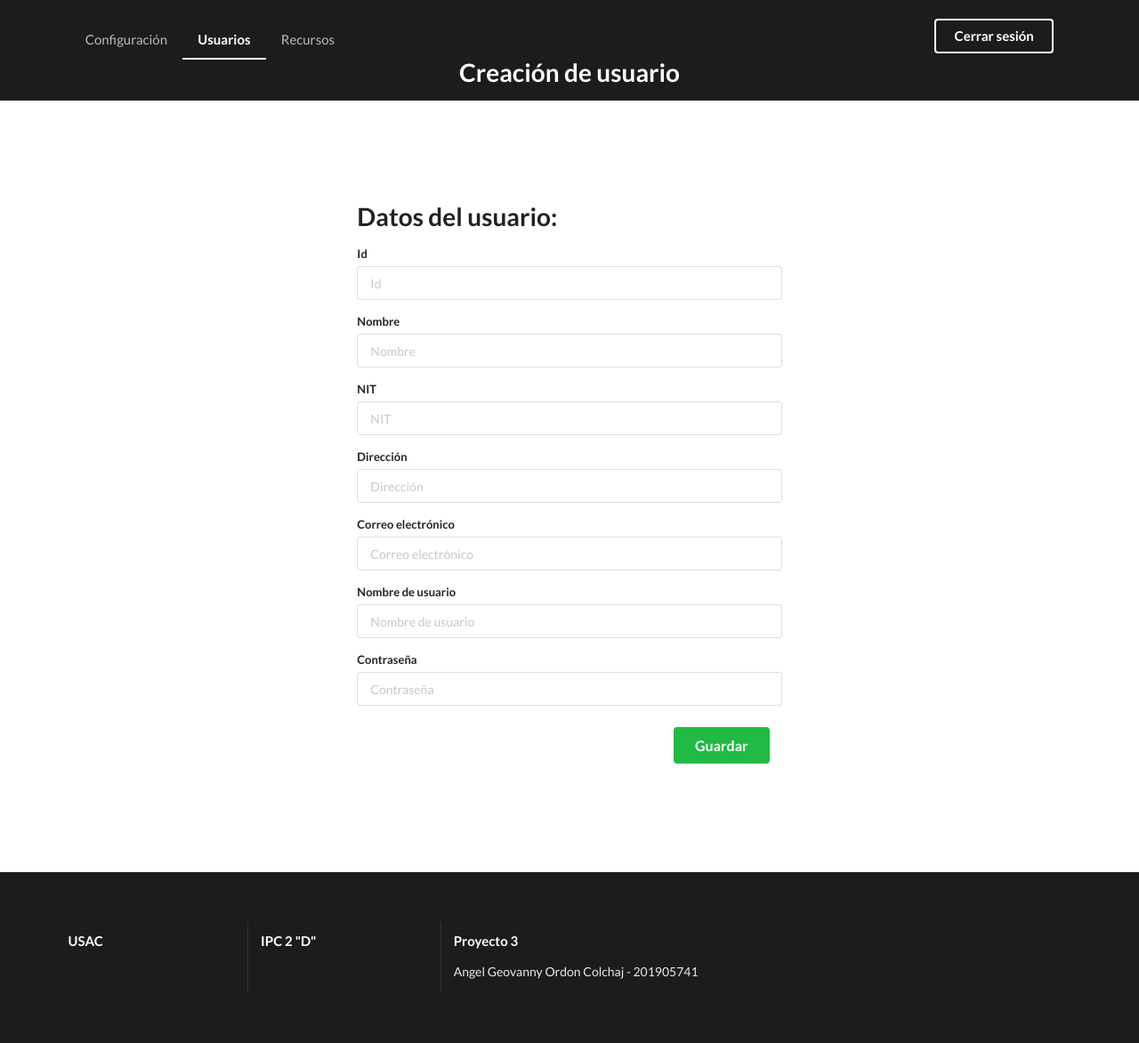
After one commit to AngelOrdon02/IPC2_Proyecto3_201905741_2S2022, a Django app: page /user_new in a window 1280 px wide. The commit adds this page. Shown: the whole page at 89% size. Run offline with Django 4.2, Linux system fonts and the light colour scheme; some libraries are stand-ins or nearby versions.

Commit message:
userNewView.html

```diff
--- a/FrontEnd/webapp/frontend/templates/administration/base_admin.html
+++ b/FrontEnd/webapp/frontend/templates/administration/base_admin.html
@@ -220,6 +220,10 @@
         location.href = "http://localhost:8000/users"
     }
 
+    function newUser() {
+        location.href = "http://localhost:8000/user_new"
+    }
+
     function goResourcesView() {
         location.href = "http://localhost:8000/resources"
     }
--- /dev/null
+++ b/FrontEnd/webapp/frontend/templates/administration/userNewView.html
@@ -0,0 +1,57 @@
+{% extends 'administration/base_admin.html' %}
+
+<!-- Titulo de la pestaña -->
+{% block title %}<title>Nuevo usuario - Administrador</title>{% endblock %}
+
+<!-- Activador del item -->
+{% block active2 %}active{% endblock %}
+
+<!-- Titulo de la pagina -->
+{% block titlepage %}Creación de usuario{% endblock %}
+
+{% block content %}
+<div class="ui grid">
+    <div class="row">
+        <div class="four wide column"></div>
+        <div class="eight wide column">
+            <h3>Datos del usuario:</h3>
+            <form class="ui form" method="POST" enctype="multipart/form-data">
+                {% csrf_token %}
+                <div class="field">
+                    <label>Id</label>
+                    <input type="text" id="id" name="id" placeholder="Id">
+                </div>
+                <div class="field">
+                    <label>Nombre</label>
+                    <input type="text" id="name" name="name" placeholder="Nombre">
+                </div>
+                <div class="field">
+                    <label>NIT</label>
+                    <input type="text" id="nit" name="nit" placeholder="NIT">
+                </div>
+                <div class="field">
+                    <label>Dirección</label>
+                    <input type="text" id="address" name="address" placeholder="Dirección">
+                </div>
+                <div class="field">
+                    <label>Correo electrónico</label>
+                    <input type="email" id="email" name="email" placeholder="Correo electrónico">
+                </div>
+                <div class="field">
+                    <label>Nombre de usuario</label>
+                    <input type="text" id="username" name="username" placeholder="Nombre de usuario">
+                </div>
+                <div class="field">
+                    <label>Contraseña</label>
+                    <input type="password" id="password" name="password" placeholder="Contraseña">
+                </div>
+                <div class="position_right">
+                    <button class="large ui green button" type="submit">Guardar</button>
+                    <!-- <button class="large ui green button" type="button" onclick="save()">Guardar</button> -->
+                </div>
+            </form>
+        </div>
+        <div class="four wide column"></div>
+    </div>
+</div>
+{% endblock %}
--- a/FrontEnd/webapp/frontend/templates/administration/usersView.html
+++ b/FrontEnd/webapp/frontend/templates/administration/usersView.html
@@ -24,9 +24,9 @@
             </button>
         </div> -->
         <div class="five wide column">
-            <button class="ui green button" onclick="newUserAdmin()">
+            <button class="ui green button" onclick="newUser()">
                 <i class="user plus icon"></i>
-                Nuevo usuario administrador
+                Nuevo usuario
             </button>
         </div>
     </div>
--- a/FrontEnd/webapp/frontend/urls.py
+++ b/FrontEnd/webapp/frontend/urls.py
@@ -8,6 +8,7 @@ urlpatterns = [
     path('', views.home, name = 'home'),
     path('login', views.login_view, name = 'login_view'),
     # Administration
+    path('user_new', views.add_user, name = 'user_new'),
     path('users', views.users, name = 'users'),
     path('setting', views.setting, name = 'setting'),
     path('resources', views.resources, name = 'resources'),
--- a/FrontEnd/webapp/frontend/views.py
+++ b/FrontEnd/webapp/frontend/views.py
@@ -63,6 +63,59 @@ def users(request):
     # return render(request, "users.html", {'users': users['users']})
     return render(request, "administration/usersView.html", {'users': users['users']})
 
+# Create user
+def add_user(request):
+
+    if request.method == 'POST':
+        id = request.POST.get('id', None)
+        name = request.POST.get('name', None)
+        nit = request.POST.get('nit', None)
+        address = request.POST.get('address', None)
+        email = request.POST.get('email', None)
+        username = request.POST.get('username', None)
+        password = request.POST.get('password', None)
+        user_type = 1
+
+        params = {
+            'id': id,
+            'name': name,
+            'nit': nit,
+            'address': address,
+            'email': email,
+            'username': username,
+            'password': password,
+            'user_type': user_type
+            }
+        response = requests.post('http://127.0.0.1:3000/users', json = params)
+
+        res = response.json()
+
+        return redirect('users')
+
+        # if (username != None and password != None):
+        #     params = {'username': username, 'password': password}
+        #     response = requests.post('http://127.0.0.1:3000/login', json = params)
+
+        #     res = response.json()
+        #     #print("respuesta: " + res['message'] + ", " + str(res['state']))
+
+        #     if (res['state'] == 1):
+        #         request.session['session_id'] = str(res['id'])
+        #         request.session['session_username'] = str(username)
+        #         return redirect('users')
+        #     elif (res['state'] == 2):
+        #         messages.info(request, 'Contraseña incorrecta')
+        #         return render(request, "auth/loginView.html", {})
+        #         #return HttpResponse("""your form is wrong, reload on <a href = "">reload</a>""")
+        #     elif (res['state'] == 3):
+        #         messages.info(request, 'Nombre de usuario incorrecto')
+        #         return render(request, "auth/loginView.html", {})
+        #     elif (res['state'] == 4):
+        #         messages.info(request, 'Nombre de usuario y contraseña incorrectos')
+        #         return render(request, "auth/loginView.html", {})
+
+    return render(request, "administration/userNewView.html", {})
+
 # Metodo para la vista settingView.html
 def setting(request):
 
```
Also changed, not shown: BackEnd/app.py (+25 -0 lines), FrontEnd/webapp/db.sqlite3.
